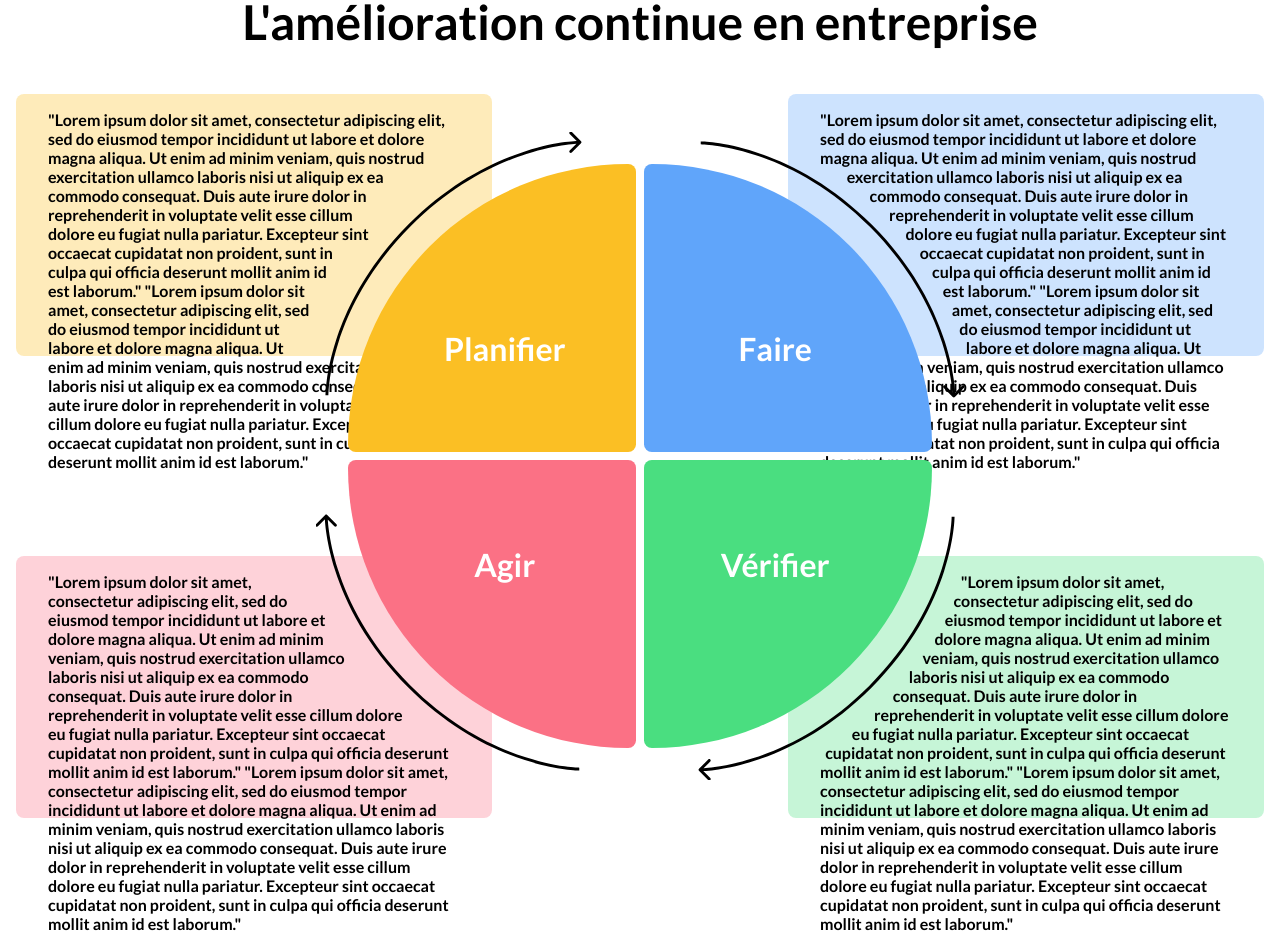
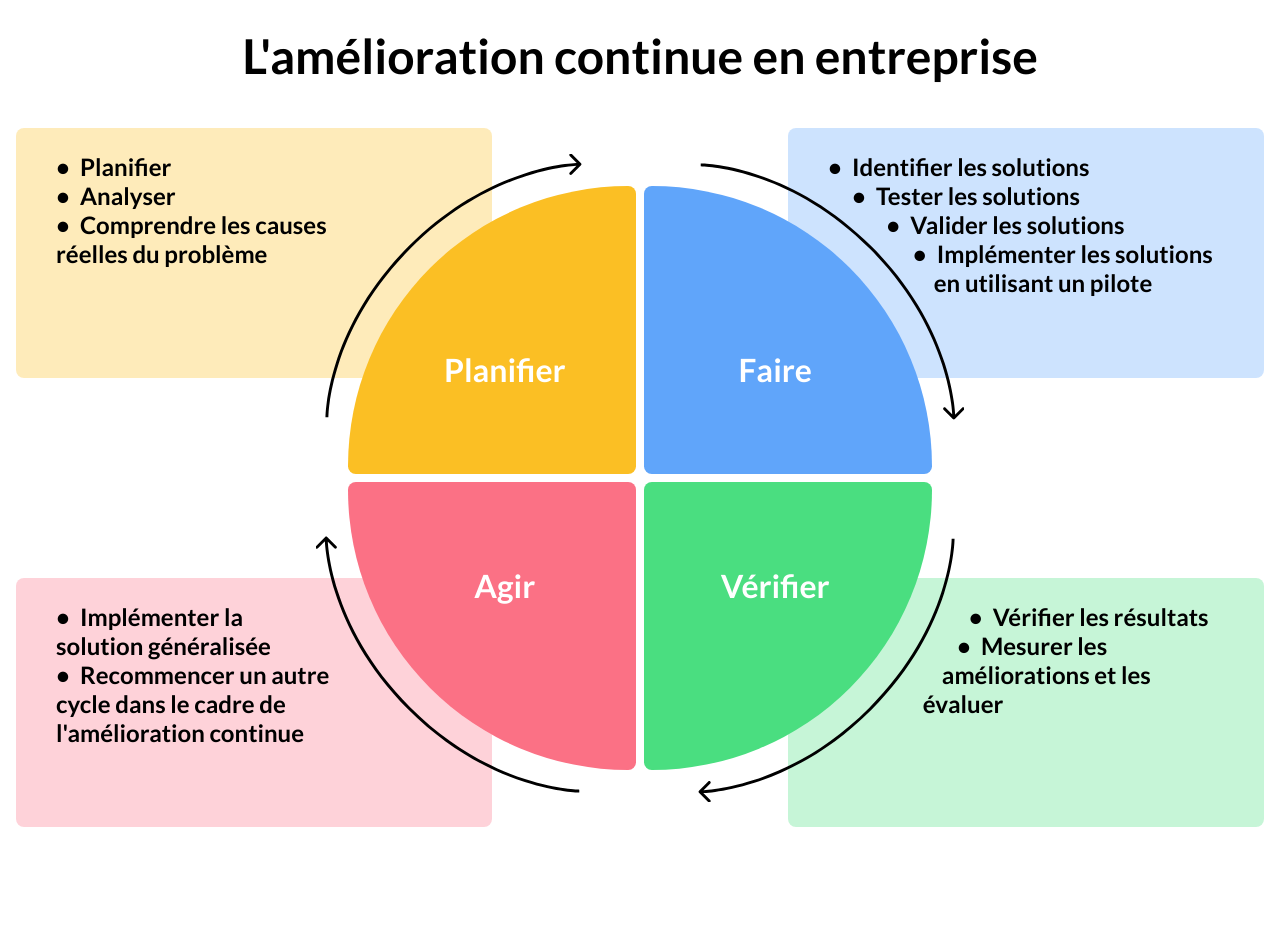
Before and after one commit to CESI-DI-22/Efficacit--entreprise-infographie, a plain HTML site: page index.html in a window 1280 px wide. After the commit the page ends 843 px from the top, so only its background shows below. Drawn offline with Linux system fonts and the light colour scheme.

Commit message:
Actually responsive website

```diff
--- a/index.html
+++ b/index.html
@@ -36,20 +36,11 @@
           <h3>Planifier</h3>
         </div>
         <div id="text_cont_a" class="text_cont">
-          "Lorem ipsum dolor sit amet, consectetur adipiscing elit, sed do
-          eiusmod tempor incididunt ut labore et dolore magna aliqua. Ut enim ad
-          minim veniam, quis nostrud exercitation ullamco laboris nisi ut
-          aliquip ex ea commodo consequat. Duis aute irure dolor in
-          reprehenderit in voluptate velit esse cillum dolore eu fugiat nulla
-          pariatur. Excepteur sint occaecat cupidatat non proident, sunt in
-          culpa qui officia deserunt mollit anim id est laborum." "Lorem ipsum
-          dolor sit amet, consectetur adipiscing elit, sed do eiusmod tempor
-          incididunt ut labore et dolore magna aliqua. Ut enim ad minim veniam,
-          quis nostrud exercitation ullamco laboris nisi ut aliquip ex ea
-          commodo consequat. Duis aute irure dolor in reprehenderit in voluptate
-          velit esse cillum dolore eu fugiat nulla pariatur. Excepteur sint
-          occaecat cupidatat non proident, sunt in culpa qui officia deserunt
-          mollit anim id est laborum."
+          <ul>
+            <li>Planifier</li>
+            <li>Analyser</li>
+            <li>Comprendre les causes réelles du problème</li>
+          </ul>
         </div>
       </div>
       <div class="common_cont" id="common_cont_b">
@@ -71,20 +62,12 @@
           <h3>Faire</h3>
         </div>
         <div id="text_cont_b" class="text_cont">
-          "Lorem ipsum dolor sit amet, consectetur adipiscing elit, sed do
-          eiusmod tempor incididunt ut labore et dolore magna aliqua. Ut enim ad
-          minim veniam, quis nostrud exercitation ullamco laboris nisi ut
-          aliquip ex ea commodo consequat. Duis aute irure dolor in
-          reprehenderit in voluptate velit esse cillum dolore eu fugiat nulla
-          pariatur. Excepteur sint occaecat cupidatat non proident, sunt in
-          culpa qui officia deserunt mollit anim id est laborum." "Lorem ipsum
-          dolor sit amet, consectetur adipiscing elit, sed do eiusmod tempor
-          incididunt ut labore et dolore magna aliqua. Ut enim ad minim veniam,
-          quis nostrud exercitation ullamco laboris nisi ut aliquip ex ea
-          commodo consequat. Duis aute irure dolor in reprehenderit in voluptate
-          velit esse cillum dolore eu fugiat nulla pariatur. Excepteur sint
-          occaecat cupidatat non proident, sunt in culpa qui officia deserunt
-          mollit anim id est laborum."
+          <ul>
+            <li>Identifier les solutions</li>
+            <li>Tester les solutions</li>
+            <li>Valider les solutions</li>
+            <li>Implémenter les solutions en utilisant un pilote</li>
+          </ul>
         </div>
       </div>
       <div class="common_cont" id="common_cont_c">
@@ -106,20 +89,10 @@
           <h3>Agir</h3>
         </div>
         <div id="text_cont_c" class="text_cont">
-          "Lorem ipsum dolor sit amet, consectetur adipiscing elit, sed do
-          eiusmod tempor incididunt ut labore et dolore magna aliqua. Ut enim ad
-          minim veniam, quis nostrud exercitation ullamco laboris nisi ut
-          aliquip ex ea commodo consequat. Duis aute irure dolor in
-          reprehenderit in voluptate velit esse cillum dolore eu fugiat nulla
-          pariatur. Excepteur sint occaecat cupidatat non proident, sunt in
-          culpa qui officia deserunt mollit anim id est laborum." "Lorem ipsum
-          dolor sit amet, consectetur adipiscing elit, sed do eiusmod tempor
-          incididunt ut labore et dolore magna aliqua. Ut enim ad minim veniam,
-          quis nostrud exercitation ullamco laboris nisi ut aliquip ex ea
-          commodo consequat. Duis aute irure dolor in reprehenderit in voluptate
-          velit esse cillum dolore eu fugiat nulla pariatur. Excepteur sint
-          occaecat cupidatat non proident, sunt in culpa qui officia deserunt
-          mollit anim id est laborum."
+          <ul>
+            <li>Implémenter la solution généralisée</li>
+            <li>Recommencer un autre cycle dans le cadre de l'amélioration continue</li>
+          </ul>
         </div>
       </div>
       <div class="common_cont" id="common_cont_d">
@@ -141,21 +114,45 @@
           <h3>Vérifier</h3>
         </div>
         <div id="text_cont_d" class="text_cont">
-          "Lorem ipsum dolor sit amet, consectetur adipiscing elit, sed do
-          eiusmod tempor incididunt ut labore et dolore magna aliqua. Ut enim ad
-          minim veniam, quis nostrud exercitation ullamco laboris nisi ut
-          aliquip ex ea commodo consequat. Duis aute irure dolor in
-          reprehenderit in voluptate velit esse cillum dolore eu fugiat nulla
-          pariatur. Excepteur sint occaecat cupidatat non proident, sunt in
-          culpa qui officia deserunt mollit anim id est laborum." "Lorem ipsum
-          dolor sit amet, consectetur adipiscing elit, sed do eiusmod tempor
-          incididunt ut labore et dolore magna aliqua. Ut enim ad minim veniam,
-          quis nostrud exercitation ullamco laboris nisi ut aliquip ex ea
-          commodo consequat. Duis aute irure dolor in reprehenderit in voluptate
-          velit esse cillum dolore eu fugiat nulla pariatur. Excepteur sint
-          occaecat cupidatat non proident, sunt in culpa qui officia deserunt
-          mollit anim id est laborum."
+          <ul>
+            <li>Vérifier les résultats</li>
+            <li>Mesurer les améliorations et les évaluer</li>
+          </ul>
         </div>
+      </div>
+    </section>
+
+    <section id="mobile_cards">
+      <div id="text_cont_a" class="text_cont outside_circle">
+        <h2>Planifier</h2>
+        <ul>
+          <li>Planifier</li>
+          <li>Analyser</li>
+          <li>Comprendre les causes réelles du problème</li>
+        </ul>
+      </div>
+      <div id="text_cont_b" class="text_cont outside_circle">
+        <h2>Faire</h2>
+        <ul>
+          <li>Identifier les solutions</li>
+          <li>Tester les solutions</li>
+          <li>Valider les solutions</li>
+          <li>Implémenter les solutions en utilisant un pilote</li>
+        </ul>
+      </div>
+      <div id="text_cont_d" class="text_cont outside_circle">
+        <h2>Vérifier</h2>
+        <ul>
+          <li>Vérifier les résultats</li>
+          <li>Mesurer les améliorations et les évaluer</li>
+        </ul>
+      </div>
+      <div id="text_cont_c" class="text_cont outside_circle">
+        <h2>Agir</h2>
+        <ul>
+          <li>Implémenter la solution généralisée</li>
+          <li>Recommencer un autre cycle dans le cadre de l'amélioration continue</li>
+        </ul>
       </div>
     </section>
   </body>
--- a/style.css
+++ b/style.css
@@ -9,9 +9,15 @@
 }
 
 /* Minimum full height website */
+html {
+  height: 100%;
+}
+
 html,
-body {
-  height: 100%;
+body,
+h1,
+h2,
+h3 {
   margin: 0;
 
   font-family: 'Lato', sans-serif;
@@ -19,6 +25,7 @@ body {
 
 body {
   display: flex;
+  min-height: 100%;
   flex-direction: column;
   justify-content: center;
   align-content: center;
@@ -27,7 +34,6 @@ body {
 
 h1 {
   padding: 2rem;
-  margin: 0;
 
   font-size: min(10vw, 3rem);
   line-height: 1;
@@ -42,6 +48,7 @@ h1 {
   gap: 0.5rem;
 
   height: 100%;
+  min-height: calc(var(--outer-circle-size) * 2);
 
   padding: 1rem;
 }
@@ -122,18 +129,27 @@ h1 {
 }
 
 .text_cont {
-  height: calc(var(--circle-size) * 0.8);
+  height: calc(var(--circle-size) * 0.7);
   max-width: calc(var(--circle-size) * 1.8);
-  padding: 1rem 2rem;
+  width: 100%;
+  padding: 1.5rem 2.5rem;
   border-radius: var(--circle-round);
   text-align: left;
   font-weight: 700;
+  font-size: 1.5rem;
 }
 
-@media screen and (max-width: 1000px) {
-  .text_cont {
-    display: none;
-  }
+.text_cont > ul {
+  padding: 0;
+  margin: 0;
+  list-style: none;
+}
+
+.text_cont > ul > li:before {
+  content: "•";
+  color: #000000;
+  display: inline-block;
+  width: 1em;
 }
 
 #common_cont_a {
@@ -145,12 +161,12 @@ h1 {
 #text_cont_a {
   background-color: #fbbf2450;
 }
-#text_cont_a::before {
+#text_cont_a:not(.outside_circle)::before {
   content: "";
   float: right;
   width: 100%;
   height: 100%;
-  shape-outside: circle(var(--outer-circle-size) at calc(100% + var(--outer-circle-size) / 1.9) calc(var(--outer-circle-size) - -0.5rem));
+  shape-outside: circle(var(--outer-circle-size) at calc(100% + var(--outer-circle-size) / 1.9) calc(var(--outer-circle-size) - 0.5rem));
 }
 
 #common_cont_b {
@@ -162,12 +178,12 @@ h1 {
 #text_cont_b {
   background-color: #60a5fa50;
 }
-#text_cont_b::before {
+#text_cont_b:not(.outside_circle)::before {
   content: "";
   float: left;
   width: 100%;
   height: 100%;
-  shape-outside: circle(var(--outer-circle-size) at -11rem 21.5rem);
+  shape-outside: circle(var(--outer-circle-size) at -11rem 20.5rem);
 }
 
 #common_cont_c {
@@ -179,7 +195,7 @@ h1 {
 #text_cont_c {
   background-color: #fb718550;
 }
-#text_cont_c::before {
+#text_cont_c:not(.outside_circle)::before {
   content: "";
   float: right;
   width: 100%;
@@ -196,7 +212,7 @@ h1 {
 #text_cont_d {
   background-color: #4ade8050;
 }
-#text_cont_d::before {
+#text_cont_d:not(.outside_circle)::before {
   content: "";
   float: left;
   height: 100%;
@@ -224,3 +240,33 @@ h1 {
 #circle_item_d > h3 {
   padding: 0 var(--text-padding-width) var(--text-padding-height) 0;
 }
+
+
+
+#mobile_cards {
+  display: none;
+  background-color: #fff;
+  padding: 1rem;
+  overflow-y: auto;
+  overflow-x: hidden;
+}
+
+@media screen and (max-width: 1100px) {
+  .text_cont:not(.outside_circle) {
+    display: none;
+  }
+
+  .text_cont.outside_circle {
+    height: unset;
+    font-size: 1.25rem;
+    padding: 1rem 2rem;
+  }
+
+  #mobile_cards {
+    display: flex;
+    flex-direction: column;
+    align-items: center;
+    gap: 2rem;
+    margin-bottom: 1rem;
+  }
+}
```
